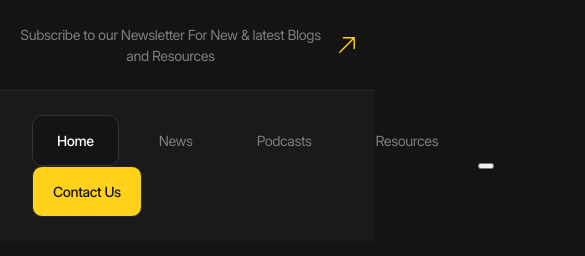
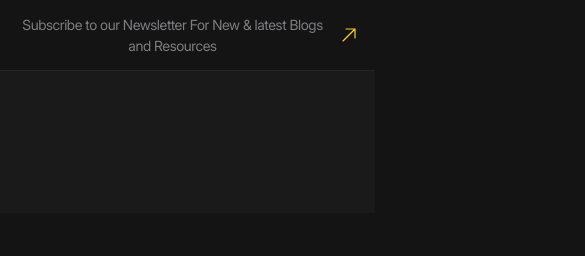
Before and after one commit to saidvelimetov/FutureTech, a website: page Index.html in a window 390 px wide. Shown: the top 256 px of the page, 585 px wide, since content can reach past the window. Drawn offline with Linux system fonts and the light colour scheme.

Commit message:
Адаптив шапки

```diff
--- a/Index.html
+++ b/Index.html
@@ -72,16 +72,17 @@
 
         <button
           type="button"
-          class="header__burger-button burger-button visible-mobile"
+          class="header__burger-button is-active
+          burger-button visible-mobile"
           aria-label="Open menu"
           title="Open menu"
         >
 
-          <span class="burger__button-line">
+          <span class="burger-button__line">
           </span>
-          <span class="burger__button-line">
+          <span class="burger-button__line">
           </span>
-          <span class="burger__button-line">
+          <span class="burger-button__line">
           </span>
 
         </button>
--- a/styles/_globals.scss
+++ b/styles/_globals.scss
@@ -92,3 +92,15 @@ a {
   outline-offset: rem(4);
   text-decoration: 0s !important;
 }
+
+a,
+button {
+  &[aria-label] {
+    &::before {
+      @include abs-center;
+      @include square(rem(44));
+
+      content: '';
+    }
+  }
+}
--- a/styles/blocks/_burger-button.scss
+++ b/styles/blocks/_burger-button.scss
@@ -0,0 +1,46 @@
+@use '../helpers' as *;
+
+
+.burger-button {
+  @include square(rem(34));
+  display: inline-flex;
+  justify-content: space-between;
+  flex-direction: column;
+  padding: rem(9) rem(5);
+  color: var(--color-white);
+  background-color: transparent;
+  border: none;
+  transition-duration: all 500ms;
+
+  &__line {
+    width: 100%;
+    height: rem(2);
+    border-radius: 1rem;
+    background-color: currentColor;
+    transition-duration: all 200ms;
+
+    &:last-child {
+      width: 55%;
+      align-self: flex-end;
+    }
+  }
+
+  &.is-active {
+    .burger-button__line {
+      &:first-child {
+        rotate: 45deg;
+        transform-origin: 0;
+        translate: 0.25em -0.1em;
+
+      }
+
+      &:nth-child(2) {
+        rotate: -45deg;
+      }
+
+      &:last-child {
+        width: 0%;
+      }
+    }
+  }
+}
--- a/styles/blocks/_header.scss
+++ b/styles/blocks/_header.scss
@@ -2,9 +2,12 @@
 
 .header {
   &__promo{
-    padding-block: rem(24);
+    padding-block: rem(20);
     border-bottom: var(--border);
     text-align: center;
+    @include mobile {
+      padding-block: rem(14);
+    }
   }
 
   &__body {
@@ -23,6 +26,14 @@
     @include mobile-above {
       display: contents;
     }
+
+    @include mobile {
+      &:not(.is-active) {
+        @include hide {
+          translate: 100%;
+        }
+      }
+    }
   }
 
   &__menu {
@@ -30,12 +41,18 @@
       display: flex;
       align-items: center;
       column-gap: rem(16);
+
+      @include laptop {
+        column-gap: rem(6);
+      }
     }
-
     &-link{
       padding: rem(14) rem(24);
       color: var(--color-grey-50);
+      @include laptop {
+        padding: rem(10) rem(18);
 
+      }
       &.is-active {
         background-color: var(--color-dark);
         font-weight: 500;
--- a/styles/blocks/_icon.scss
+++ b/styles/blocks/_icon.scss
@@ -15,6 +15,11 @@
     background-position: center;
     background-repeat: no-repeat;
     background-size: contain;
+
+    @include laptop {
+      --size: #{rem(20)};
+
+    }
   }
   &__yellow-arrow {
     &::after {
--- a/styles/helpers/_mixins.scss
+++ b/styles/helpers/_mixins.scss
@@ -7,6 +7,7 @@
 }
 
 @mixin hide {
+  @content;
   opacity: 0;
   visibility: hidden;
 }
```
Also changed, not shown: styles/main.css, 1 other file.
